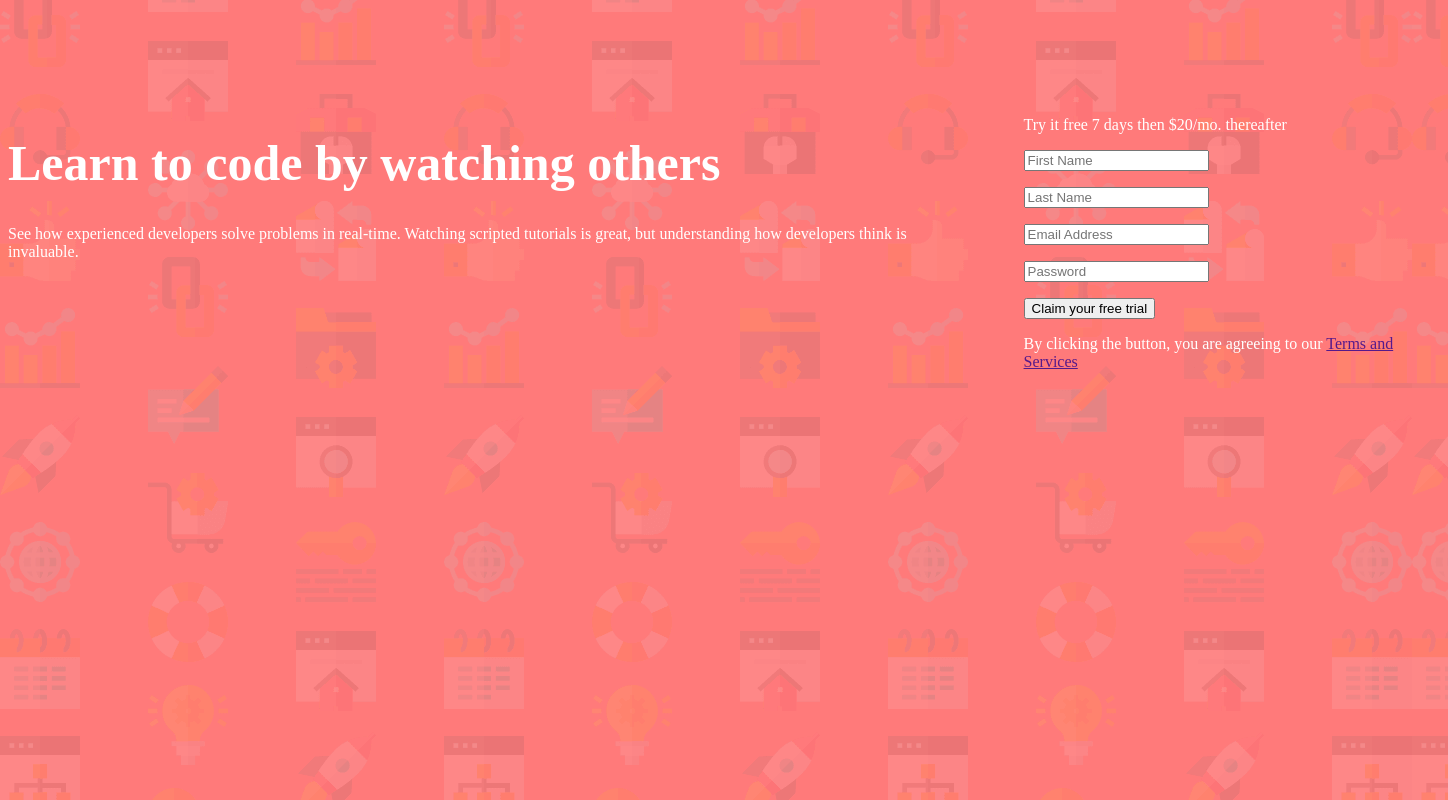
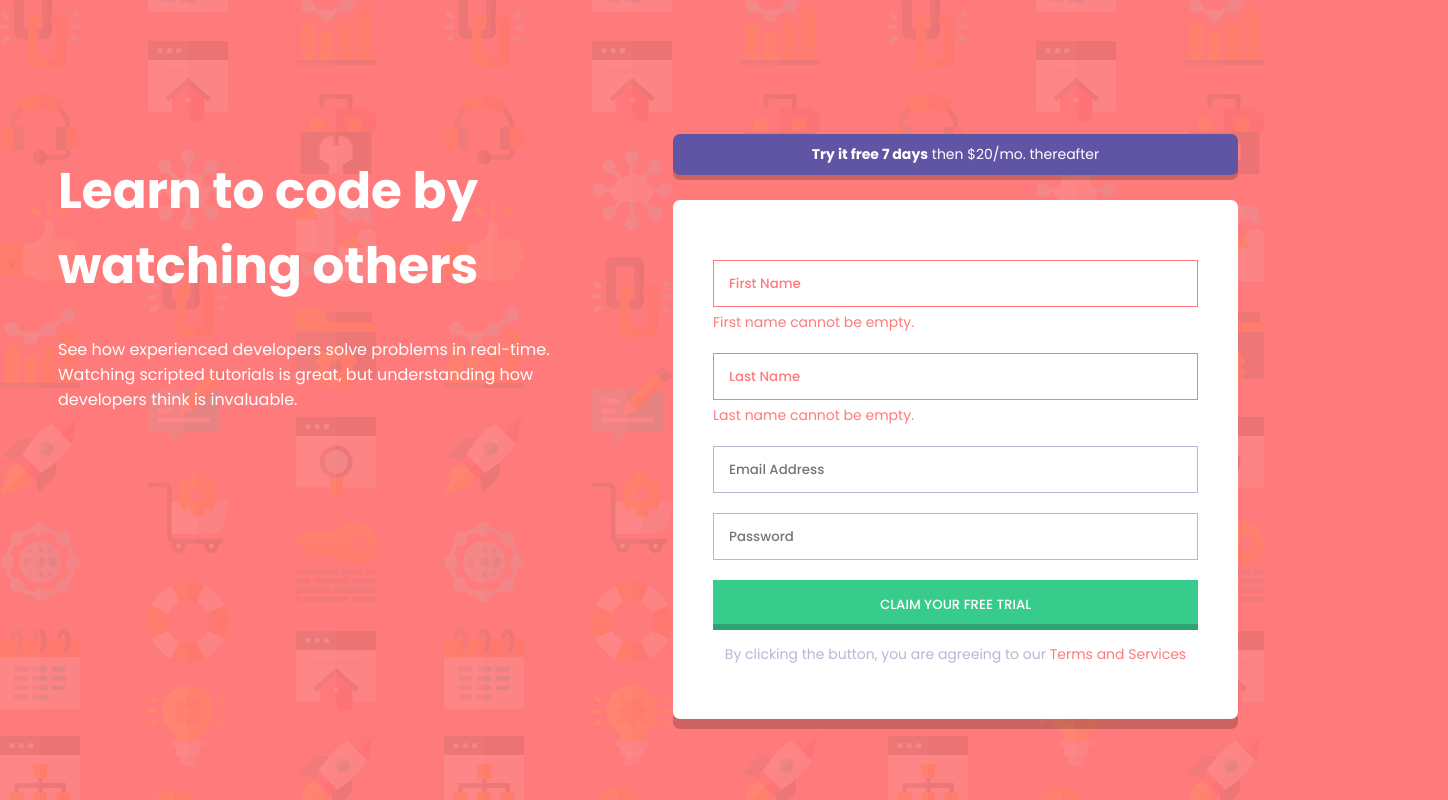
Before and after one commit to d1was/hcoe-training-second-semester, a plain HTML site: page index.html in a window 1280 px wide. Shown: the whole page, 1448 px wide, since content can reach past the window. Drawn offline with Linux system fonts and the light colour scheme.

Commit message:
form complete

```diff
--- a/index.html
+++ b/index.html
@@ -6,6 +6,10 @@
 
   <link rel="icon" type="image/png" sizes="32x32" href="./images/favicon-32x32.png">
   <link rel="stylesheet" href="style.css">
+
+  <link rel="preconnect" href="https://fonts.googleapis.com">
+  <link rel="preconnect" href="https://fonts.gstatic.com" crossorigin>
+  <link href="https://fonts.googleapis.com/css2?family=Poppins:wght@400;500;600;700&display=swap" rel="stylesheet">
 
   <title>Web Training | Intro component with sign up form</title>
 
@@ -26,17 +30,19 @@
 
 
     <div class="right-side">
-      <p class="message">Try it free 7 days then $20/mo. thereafter</p>
+
+      <p class="message"><strong>Try it free 7 days</strong> then $20/mo. thereafter</p>
+
       <form action="">
 
-        <div class="input-group">
+        <div class="input-group error">
           <input type="text" name="first_name" placeholder="First Name">
-          <p class="message"></p>
+          <p class="message">First name cannot be empty.</p>
         </div>
 
-        <div class="input-group">
+        <div class="input-group error">
           <input type="text" name="last_name" placeholder="Last Name">
-          <p class="message"></p>
+          <p class="message">Last name cannot be empty.</p>
         </div>
 
         <div class="input-group">
@@ -55,7 +61,6 @@
           By clicking the button, you are agreeing to our <a href="">Terms and Services</a>
         </p>
 
-
       </form>
     </div>
   </div>
--- a/style.css
+++ b/style.css
@@ -2,17 +2,107 @@ body {
     background-image: url('./images/bg-intro-desktop.png');
     background-color: hsl(0, 100%, 74%);
     font-size: 16px;
+    font-family: 'Poppins', sans-serif;
 }
 
+* {
+    box-sizing: border-box;
+}
+
+
 .container {
-    width: 1440px;
+    width: 1280px;
     display: flex;
     margin: 0 auto;
     gap: 50px;
+    padding: 20px 50px;
     color: white;
     margin-top: 100px;
+}
+
+.left-side, .right-side {
+    width: 50%;
 }
 
 .left-side h1{
     font-size: 50px;
 }
+
+.right-side > .message {
+    background-color: hsl(248, 32%, 49%);
+    padding: 10px 20px;
+    text-align: center;
+    border-radius: 7px;
+    font-size: 14px;
+    box-shadow: 0px 5px 0px 0px rgba(0,0,0,0.2);
+}
+
+form {
+    background-color: white;
+    padding: 40px;
+    margin-top: 25px;
+    border-radius: 7px;
+    box-shadow: 0px 10px 0px 0px rgba(0,0,0,0.2);
+}
+
+.input-group {
+    width: 100%;
+    margin: 20px 0;
+}
+.input-group input {
+    width: 100%;
+    padding: 15px 15px;
+    border: 1px solid hsl(246, 25%, 77%);
+}
+input:active, input:focus {
+    outline: 1px solid hsl(248, 32%, 49%);
+}
+
+input::placeholder {
+    font-weight: 500;
+    font-family: 'Poppins', sans-serif;
+}
+
+.input-group.error  input {
+    border: 1px solid hsl(0, 100%, 74%);
+}
+
+.input-group.error input::placeholder {
+    color: hsl(0, 100%, 74%);
+}
+
+.input-group .message {
+    display: none;
+    color: hsl(0, 100%, 74%);
+    font-size: 14px;
+    margin-top: 5px;
+}
+
+.error.input-group .message {
+    display: block;
+}
+
+
+button {
+    padding: 15px 15px;
+    background-color: hsl(154, 59%, 51%);
+    text-transform: uppercase;
+    width: 100%;
+    color: white;
+    border: none;
+    font-family: 'Poppins';
+    font-weight: 500;
+    box-shadow: inset 0px -6px 0px 0px rgba(0,0,0,0.2);
+
+}
+
+form > .message {
+    color: hsl(246, 25%, 77%);
+    font-size: 14px;
+    text-align: center;
+}
+
+form > .message a {
+    text-decoration: none;
+    color: hsl(0, 100%, 74%);
+}
```
